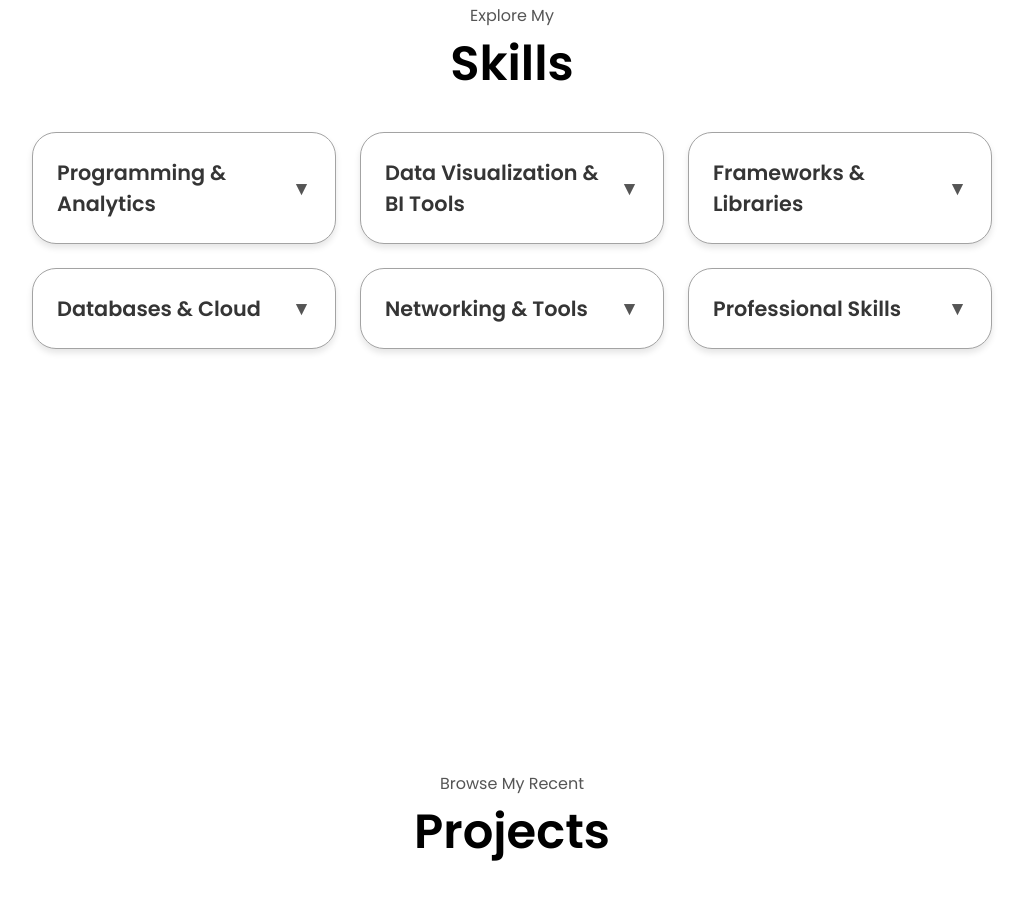
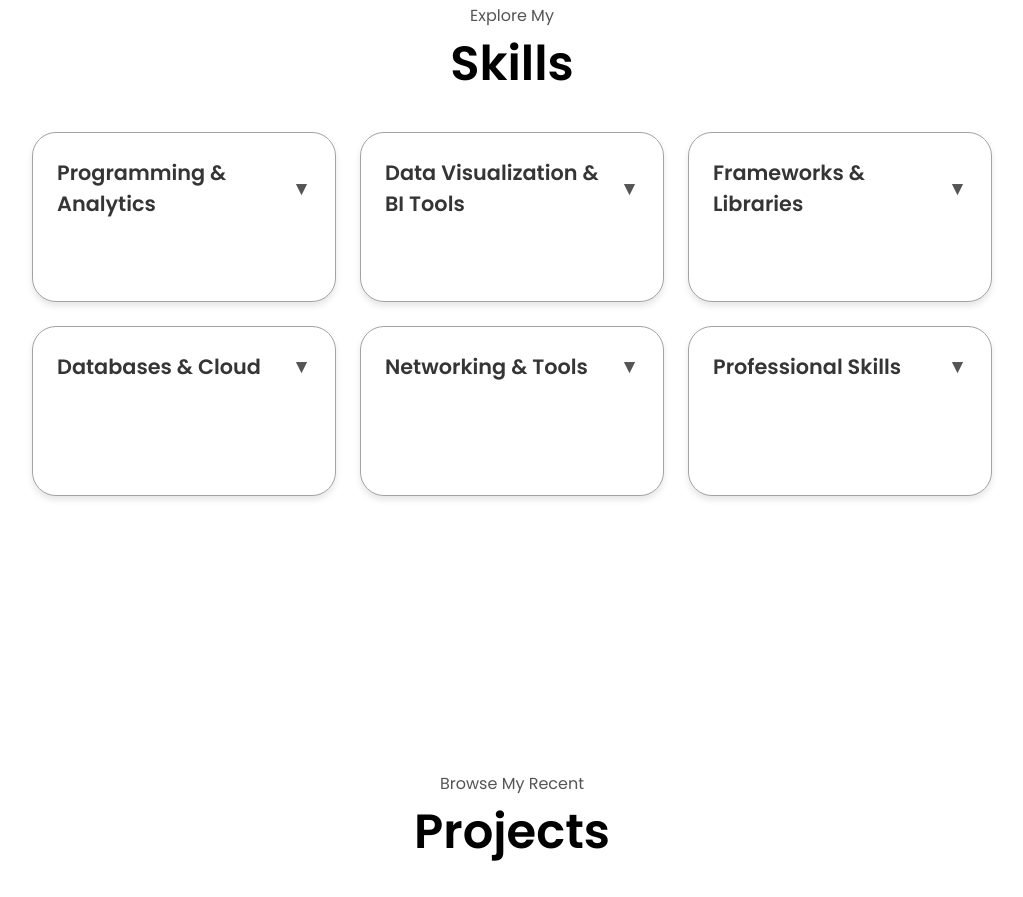
Before and after one commit to aryanaryashrestha/Portfolio, a plain HTML site: page index.html in a window 1280 px wide. Shown: the part 1693-2590 px from the top of the page, without its empty margins (128-1151 px from the left). Drawn offline with Linux system fonts and the light colour scheme.

Commit message:
Update style.css

```diff
--- a/style.css
+++ b/style.css
@@ -318,6 +318,8 @@ section {
 
 #experience {
   position: relative;
+  height: auto;
+  min-height: 96vh;
 }
 
 .experience-sub-title {
@@ -372,6 +374,9 @@ article .icon {
   transition: all 0.3s ease;
   overflow: hidden;
   box-shadow: 0 4px 6px rgba(0, 0, 0, 0.1);
+  min-height: 120px;
+  display: flex;
+  flex-direction: column;
 }
 
 .skill-container:hover {
@@ -438,6 +443,8 @@ article .icon {
 
 #projects {
   position: relative;
+  height: auto;
+  min-height: 96vh;
 }
 
 .color-container {
```
